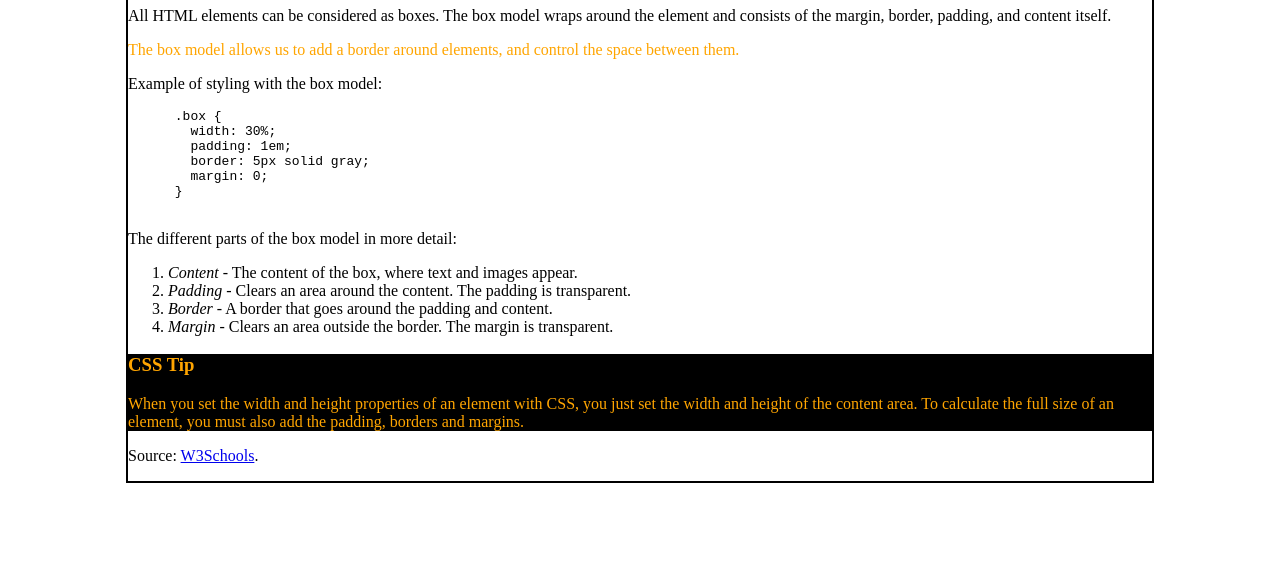
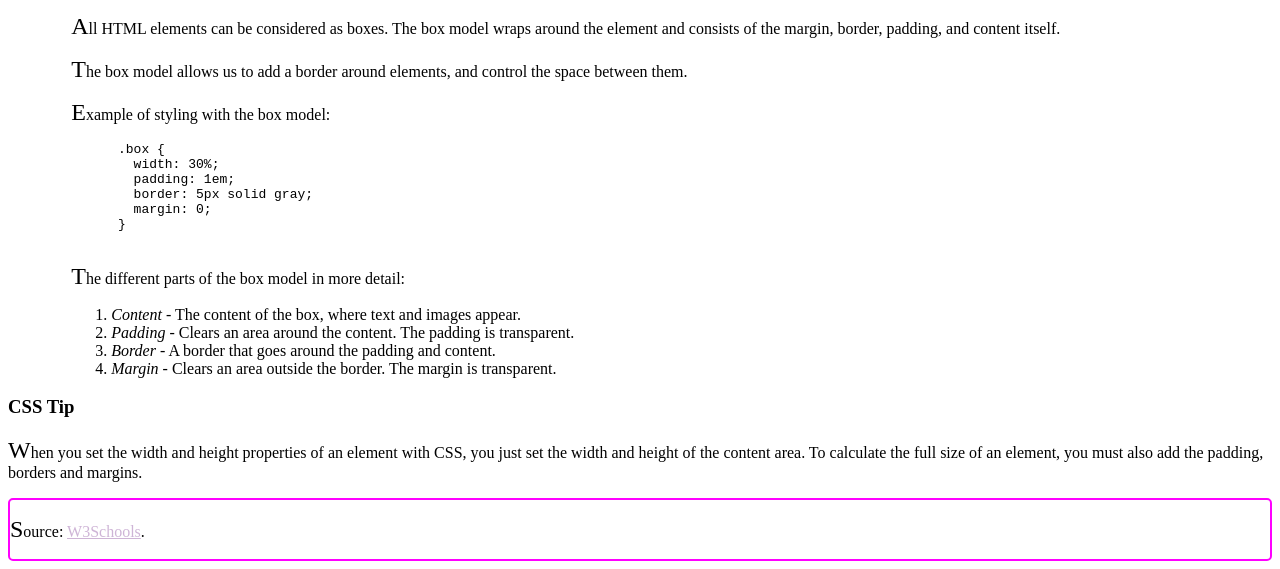
Before and after one commit to EV-Smith/box-model-demo, a plain HTML site: page index.html in a window 1280 px wide. Shown: the part 838-1407 px from the top of the page. Before the commit the page ends 1321 px from the top, so only its background shows below. Drawn offline with Linux system fonts and the light colour scheme.

Commit message:
new more attractive styling

```diff
--- a/styles/style.css
+++ b/styles/style.css
@@ -1,16 +1,26 @@
-.highlight {
-  color: orange;
+h1 { color: hsla(285, 100%, 75%, 0.9); }
+
+h1:hover { color: hsla(285, 30%, 75%, 0.9); }
+
+a { color: hsla(285, 30%, 75%, 0.9); }
+
+a:visited { text-decoration: none; }
+
+header {
+  width: 95%;
+  margin: auto;
 }
-/* no space means this applies to aside tags that have a class of highligh */
-aside.highlight {
-  background-color: black;
+
+article {
+  width: 90%;
+  margin: auto;
 }
-#homepage {
-  width: 80%;
-  margin: auto;
-  border: 2px solid black;
+
+p::first-letter {
+  font-size: 1.5em;
 }
-a:hover {
-  color: deeppink;
-  font-size: 1.2em;
+
+footer {
+  border: 2px solid magenta;
+  border-radius: 5px;
 }
```
